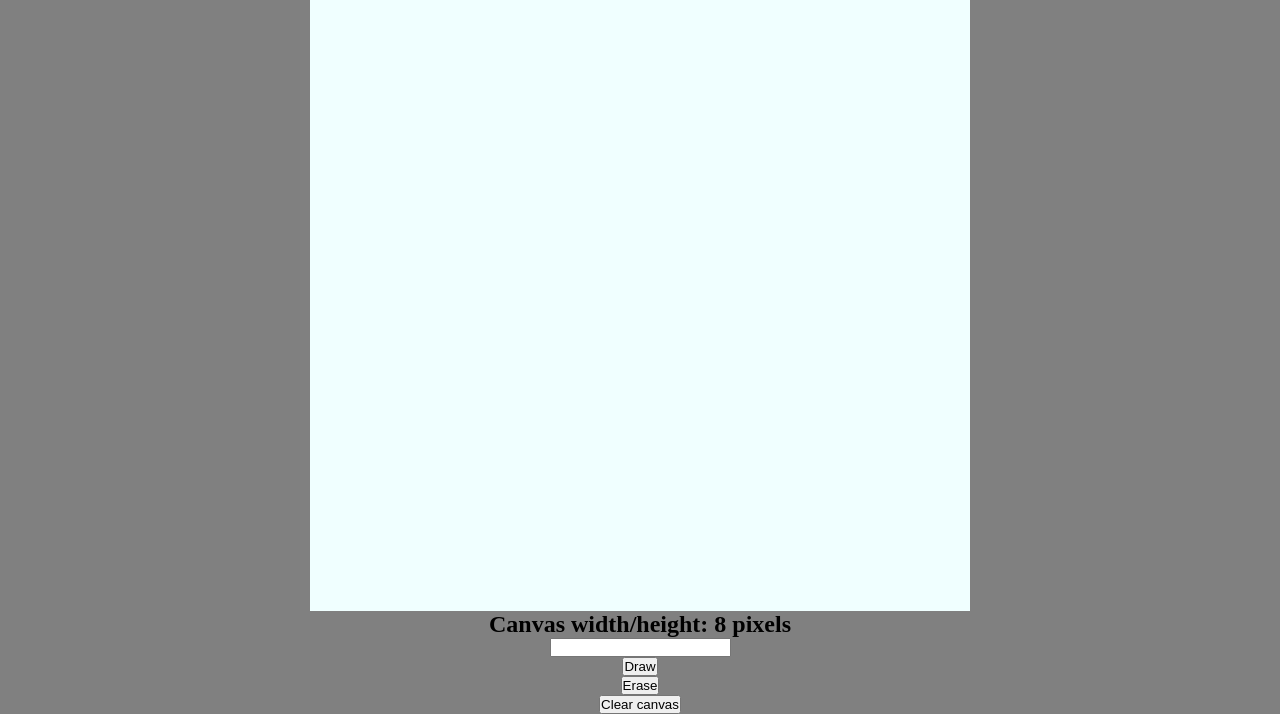
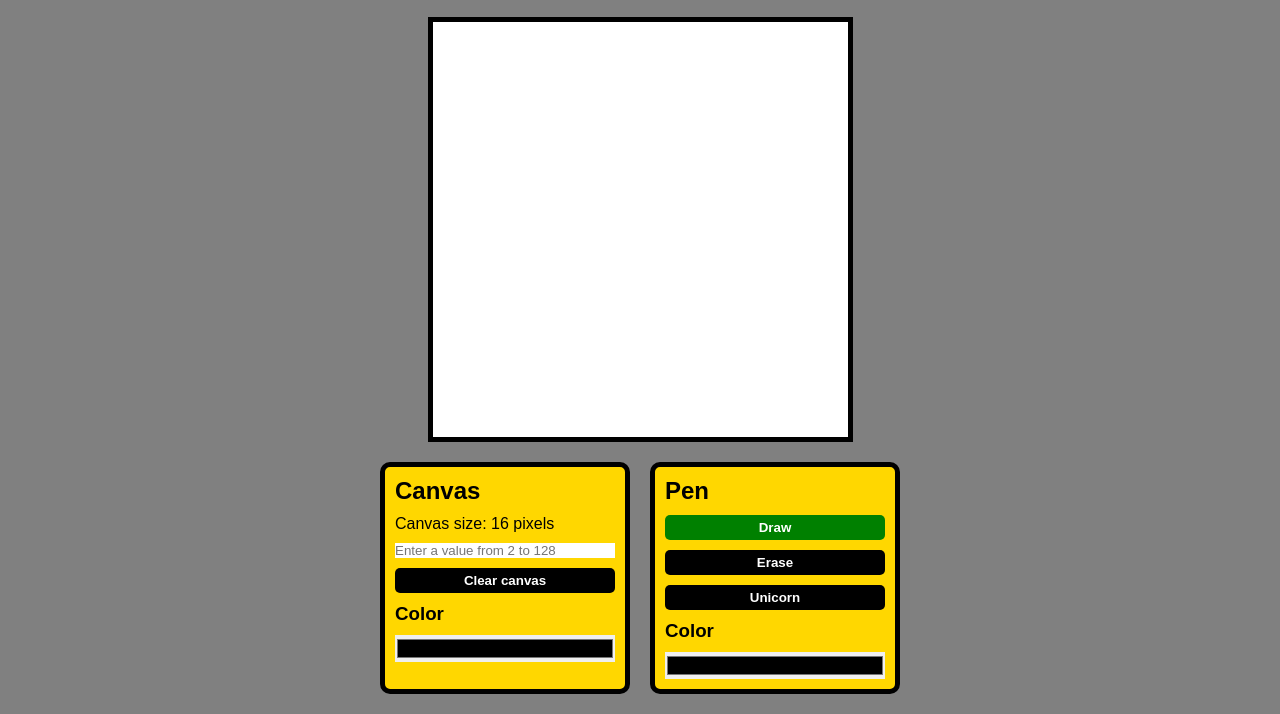
Before and after one commit to olf01/odin-etch-a-sketch, a plain HTML site: page index.html in a window 1280 px wide. Shown: the part 86-800 px from the top of the page. Drawn offline with Linux system fonts and the light colour scheme.

Commit message:
Add color settings and update css

```diff
--- a/index.html
+++ b/index.html
@@ -6,15 +6,28 @@
         <link rel="stylesheet" href="style.css">
     </head>
     <body>
-        <h1>Etch-a-Sketch</h1>
+        <h1 id="header">Etch-a-Sketch</h1>
         <div id="gridContainer">
             <div id="grid"></div>
         </div>
-        <h2>Canvas width/height: <span id="gridSizeDisplay">8</span> pixels</h2>
-        <input id="gridSize" type="number">
-        <button id ="draw">Draw</button>
-        <button id="erase">Erase</button>
-        <button id="clearCanvas">Clear canvas</button>
+        <div id="settings">
+            <div id="canvasSettings">
+                <h2>Canvas</h2>
+                <p>Canvas size: <span id="gridSizeDisplay">8</span> pixels</p>
+                <input id="gridSize" type="number" placeholder="Enter a value from 2 to 128">
+                <button id="clearCanvas">Clear canvas</button>
+                <h3>Color</h3>
+                <input id="gridBackgroundColor" type="color">
+            </div>
+            <div id="penSettings">
+                <h2>Pen</h2>
+                <button id ="draw" class="pressed">Draw</button>
+                <button id="erase">Erase</button>
+                <button id="unicornPenColor">Unicorn</button>
+                <h3>Color</h3>
+                <input id="penColor" type="color">
+            </div>
+        </div>
     </body>
     <script src="javascript.js"></script>
 </html>
--- a/javascript.js
+++ b/javascript.js
@@ -4,9 +4,16 @@ const clearCanvasButton = document.getElementById('clearCanvas')
 const gridSizeDisplay = document.getElementById('gridSizeDisplay')
 const drawButton = document.getElementById('draw')
 const eraseButton = document.getElementById('erase')
-let gridSize = 8
+const penColorInput = document.getElementById('penColor')
+const gridBackgroundColorInput = document.getElementById('gridBackgroundColor')
+const unicornPenColorInput = document.getElementById('unicornPenColor')
+
+let gridSize = 16
 const MIN_GRID_SIZE = 2
 const MAX_GRID_SIZE = 128
+
+let penColor = 'black'
+let gridBackgroundColor = 'white'
 
 function updateGridSize (size) {
     if (size < MIN_GRID_SIZE) {
@@ -14,11 +21,12 @@ function updateGridSize (size) {
     } else if (size > MAX_GRID_SIZE) {
         gridSize = MAX_GRID_SIZE;
     } else {
-        gridSize = size;
+        gridSize = Math.floor(size);
     }
 }
 
 function createGrid (size) {
+    changeBackgroundColor(gridBackgroundColor);
     grid.innerHTML = "";
     updateGridSize(size);
     gridSizeDisplay.textContent = gridSize
@@ -40,13 +48,36 @@ createGrid(gridSize)
 
 gridSizeInput.addEventListener('input', function () {createGrid(this.value)});
 
+
+
+function clearCanvas () {
+    document.querySelectorAll('.cell').forEach(function (cell) {
+        cell.style.backgroundColor = 'transparent'
+    })
+}
+
+clearCanvasButton.addEventListener('click', clearCanvas)
+
+
+
+function changeBackgroundColor (color) {
+    gridBackgroundColor = color;
+    grid.style.backgroundColor = color;
+}
+
+gridBackgroundColorInput.addEventListener('input', function () {changeBackgroundColor(this.value)})
+
+
+
 let drawMode = 'draw'
 
 function drawCell (e) {
     if (drawMode == 'draw') {
-        e.target.style.backgroundColor = 'red';
+        e.target.style.backgroundColor = penColor;
+    } else if (drawMode == 'unicorn') {
+        e.target.style.backgroundColor = `hsl(${Math.random() * 360}, 100%, 50%)`;
     } else if (drawMode == 'erase') {
-        e.target.style.backgroundColor = 'azure';
+        e.target.style.backgroundColor = 'transparent';
     }
 }
 
@@ -55,18 +86,34 @@ function mousedownHandler (e) {
     drawCell(e);
     document.querySelectorAll('.cell').forEach(function (cell) {cell.addEventListener('mouseenter', drawCell)})
 }
+
 grid.addEventListener('mousedown', mousedownHandler)
+
 function mouseupHandler () {
     document.querySelectorAll('.cell').forEach(function (cell) {cell.removeEventListener('mouseenter', drawCell)})
 }
+
 document.addEventListener('mouseup', mouseupHandler)
 
-drawButton.addEventListener('click', function () {drawMode = 'draw'})
-eraseButton.addEventListener('click', function () {drawMode = 'erase'})
 
-function clearCanvas () {
-    document.querySelectorAll('.cell').forEach(function (cell) {
-        cell.style.backgroundColor = 'azure'
-    })
+
+function unpressButtons () {
+    document.querySelectorAll('.pressed').forEach(function (button) {button.classList.remove('pressed')})
 }
-clearCanvasButton.addEventListener('click', clearCanvas)
+
+
+
+drawButton.addEventListener('click', function () {unpressButtons(); drawMode = 'draw'; this.classList.add('pressed');})
+eraseButton.addEventListener('click', function () {unpressButtons(); drawMode = 'erase'; this.classList.add('pressed');})
+
+
+
+function changePenColor (color) {
+    penColor = color;
+}
+
+penColorInput.addEventListener('input', function () {changePenColor(this.value)})
+
+
+
+unicornPenColorInput.addEventListener('click', function () {unpressButtons(); drawMode = 'unicorn'; this.classList.add('pressed');})
--- a/style.css
+++ b/style.css
@@ -1,5 +1,6 @@
 * {
     /* border: 1px solid black; */
+    font-family: Arial, Helvetica, sans-serif;
     box-sizing: border-box;
     padding: 0px;
     margin: 0px;
@@ -13,14 +14,24 @@ body {
     display: flex;
     flex-direction: column;
     align-items: center;
+    gap: 20px;
     height: 100%;
     background-color: grey;
+}
+
+#header {
+    align-self: stretch;
+    padding: 10px;
+    border-bottom: 5px solid black;
+    text-align: center;
+    font-size: 50px;
+    background-color: gold;
 }
 
 #gridContainer {
     display: flex;
     align-items: center;
-    flex: 0 1 800px;
+    flex: 1 1 0px;
     max-width: 100%;
     aspect-ratio: 1;
     /* background-color: yellow; */
@@ -29,7 +40,52 @@ body {
 #grid {
     display: flex;
     flex-direction: column;
-    flex: 0 1 800px;
+    flex: 1 1 0px;
     aspect-ratio: 1;
-    background-color: azure;
+    border: 5px solid black;
 }
+
+#settings {
+    display: flex;
+    justify-content: center;
+    align-items: stretch;
+    flex-wrap: wrap;
+    gap: 20px;
+    margin-bottom: 20px;
+}
+
+#canvasSettings, #penSettings {
+    display: flex;
+    flex-direction: column;
+    gap: 10px;
+    width: 250px;
+    padding: 10px;
+    border: 5px solid black;
+    border-radius: 10px;
+    background-color: gold;
+}
+
+input, button {
+    width: 100%;
+    border: none;
+}
+
+button {
+    padding: 5px;
+    border-radius: 5px;
+    background-color: black;
+    color: white;
+    font-weight: bold;
+}
+
+button:hover {
+    cursor: pointer;
+    background-color: white;
+    color: black;
+}
+
+.pressed {
+    cursor: pointer;
+    background-color: green;
+    color: white;
+}
```
